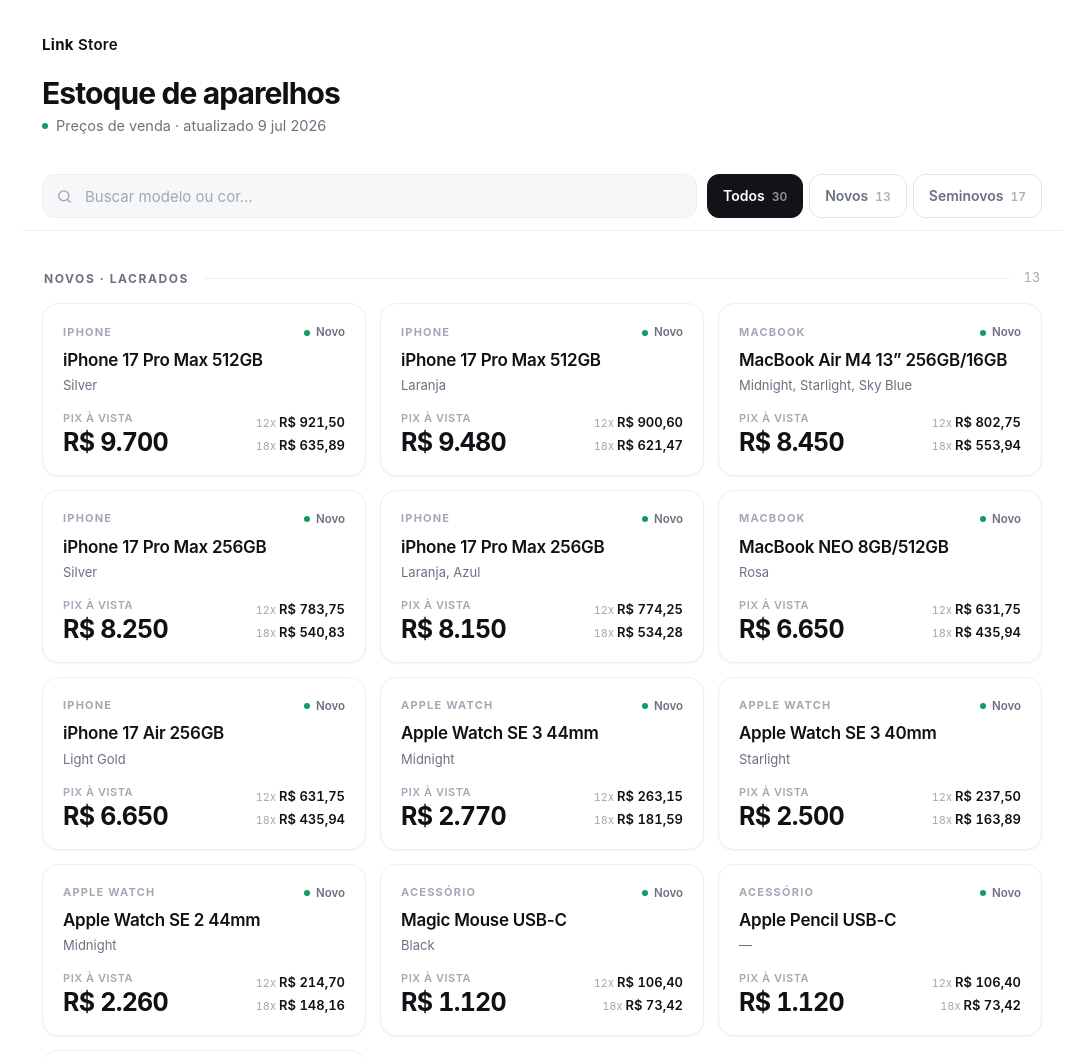
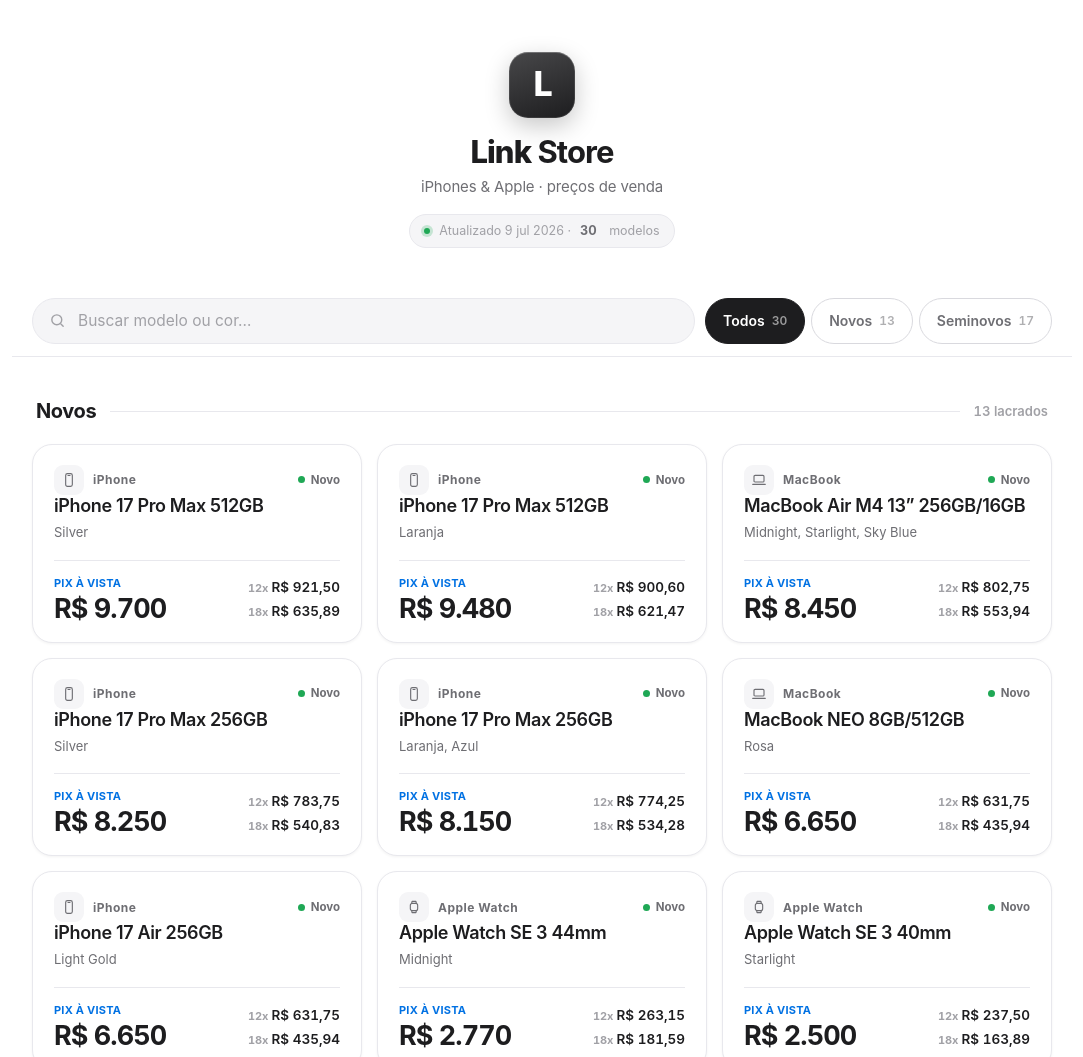
Before and after one commit to raulmockel-wq/estoque-link-store, a plain HTML site: page index.html in a window 1280 px wide. Shown: the top 1057 px of the page, without its empty margins (98-1181 px from the left). Drawn offline with Linux system fonts and the light colour scheme.

Commit message:
Estoque: header centralizado com logo, cara Apple premium, icones por categoria

```diff
--- a/index.html
+++ b/index.html
@@ -3,106 +3,102 @@
 <head>
 <meta charset="utf-8">
 <meta name="viewport" content="width=device-width, initial-scale=1, viewport-fit=cover">
-<title>Estoque Link Store</title>
+<title>Link Store — Estoque</title>
 <meta name="theme-color" content="#FFFFFF" media="(prefers-color-scheme: light)">
-<meta name="theme-color" content="#0B0D11" media="(prefers-color-scheme: dark)">
-</head>
-<body>
+<meta name="theme-color" content="#000000" media="(prefers-color-scheme: dark)">
 <style>
   :root{
-    --bg:#FFFFFF; --panel:#FFFFFF; --soft:#F6F7F9;
-    --ink:#0F1115; --muted:#6A7180; --faint:#A2A8B4;
-    --line:#EDEFF3; --line-2:#E1E4EA;
-    --active:#111318; --on-active:#FFFFFF;
-    --novo:#159A63; --semi:#C0821F;
-    --shadow:0 1px 2px rgba(15,17,21,.05);
-    --shadow-h:0 6px 22px rgba(15,17,21,.09);
+    --bg:#FFFFFF; --soft:#F5F5F7; --card:#FFFFFF;
+    --ink:#1D1D1F; --muted:#6E6E73; --faint:#A1A1A6;
+    --line:#E8E8ED; --line2:#D9D9DE;
+    --accent:#0071E3; --novo:#1FA855; --semi:#C77A00;
+    --shadow:0 1px 3px rgba(0,0,0,.05); --shadow-h:0 10px 34px rgba(0,0,0,.10);
+    --badge-1:#48484A; --badge-2:#1D1D1F;
   }
   @media (prefers-color-scheme:dark){
     :root{
-      --bg:#0B0D11; --panel:#12151B; --soft:#171B22; --ink:#EDEFF3; --muted:#98A0AE; --faint:#666E7C;
-      --line:#20242C; --line-2:#2B303B; --active:#EDEFF3; --on-active:#0B0D11; --novo:#35C88A; --semi:#E0A64B;
-      --shadow:0 1px 2px rgba(0,0,0,.4); --shadow-h:0 8px 26px rgba(0,0,0,.4);
+      --bg:#000000; --soft:#1C1C1E; --card:#161618; --ink:#F5F5F7; --muted:#98989D; --faint:#5C5C61;
+      --line:#242426; --line2:#38383B; --accent:#0A84FF; --novo:#32D74B; --semi:#FF9F0A;
+      --shadow:0 1px 3px rgba(0,0,0,.5); --shadow-h:0 12px 40px rgba(0,0,0,.55);
+      --badge-1:#3A3A3C; --badge-2:#0A0A0B;
     }
   }
-  :root[data-theme="light"]{
-    --bg:#FFFFFF;--panel:#FFFFFF;--soft:#F6F7F9;--ink:#0F1115;--muted:#6A7180;--faint:#A2A8B4;--line:#EDEFF3;--line-2:#E1E4EA;--active:#111318;--on-active:#FFFFFF;--novo:#159A63;--semi:#C0821F;--shadow:0 1px 2px rgba(15,17,21,.05);--shadow-h:0 6px 22px rgba(15,17,21,.09);
-  }
-  :root[data-theme="dark"]{
-    --bg:#0B0D11;--panel:#12151B;--soft:#171B22;--ink:#EDEFF3;--muted:#98A0AE;--faint:#666E7C;--line:#20242C;--line-2:#2B303B;--active:#EDEFF3;--on-active:#0B0D11;--novo:#35C88A;--semi:#E0A64B;--shadow:0 1px 2px rgba(0,0,0,.4);--shadow-h:0 8px 26px rgba(0,0,0,.4);
-  }
+  :root[data-theme="light"]{--bg:#FFFFFF;--soft:#F5F5F7;--card:#FFFFFF;--ink:#1D1D1F;--muted:#6E6E73;--faint:#A1A1A6;--line:#E8E8ED;--line2:#D9D9DE;--accent:#0071E3;--novo:#1FA855;--semi:#C77A00;--shadow:0 1px 3px rgba(0,0,0,.05);--shadow-h:0 10px 34px rgba(0,0,0,.10);--badge-1:#48484A;--badge-2:#1D1D1F}
+  :root[data-theme="dark"]{--bg:#000000;--soft:#1C1C1E;--card:#161618;--ink:#F5F5F7;--muted:#98989D;--faint:#5C5C61;--line:#242426;--line2:#38383B;--accent:#0A84FF;--novo:#32D74B;--semi:#FF9F0A;--shadow:0 1px 3px rgba(0,0,0,.5);--shadow-h:0 12px 40px rgba(0,0,0,.55);--badge-1:#3A3A3C;--badge-2:#0A0A0B}
   *{box-sizing:border-box}
   html{-webkit-text-size-adjust:100%}
-  body{
-    margin:0;background:var(--bg);color:var(--ink);
-    font-family:-apple-system,BlinkMacSystemFont,"SF Pro Text","Segoe UI",Roboto,Helvetica,Arial,sans-serif;
-    -webkit-font-smoothing:antialiased;line-height:1.45;
-  }
-  .wrap{max-width:1040px;margin:0 auto;padding:0 20px 80px}
+  body{margin:0;background:var(--bg);color:var(--ink);font-family:-apple-system,BlinkMacSystemFont,"SF Pro Display","SF Pro Text","Segoe UI",Roboto,Helvetica,Arial,sans-serif;-webkit-font-smoothing:antialiased;line-height:1.45}
+  .wrap{max-width:1060px;margin:0 auto;padding:0 20px 90px}
 
-  header{padding:34px 0 0}
-  .word{font-size:15px;font-weight:600;letter-spacing:.02em;color:var(--ink)}
-  .word b{font-weight:750}
-  h1{margin:22px 0 6px;font-size:30px;font-weight:730;letter-spacing:-.03em;line-height:1.05}
-  .sub{font-size:14.5px;color:var(--muted);display:flex;align-items:center;gap:8px}
-  .dot{width:6px;height:6px;border-radius:50%;background:var(--novo);display:inline-block}
+  header{text-align:center;padding:52px 0 30px}
+  .badge{width:66px;height:66px;margin:0 auto;border-radius:19px;position:relative;background:linear-gradient(160deg,var(--badge-1),var(--badge-2));box-shadow:0 8px 24px rgba(0,0,0,.22), inset 0 1px 0 rgba(255,255,255,.16);display:grid;place-items:center}
+  .badge span{font-size:34px;font-weight:800;color:#fff;letter-spacing:-2px;line-height:1;transform:translateY(-1px)}
+  .badge::after{content:"";position:absolute;inset:0;border-radius:19px;border:1px solid rgba(255,255,255,.10)}
+  .wordmark{margin-top:18px;font-size:31px;font-weight:680;letter-spacing:-.03em;line-height:1}
+  .wordmark b{font-weight:800}
+  .tagline{margin-top:9px;font-size:15px;color:var(--muted);letter-spacing:-.01em}
+  .meta{margin-top:16px;display:inline-flex;align-items:center;gap:9px;font-size:12.5px;color:var(--faint);background:var(--soft);border:1px solid var(--line);border-radius:999px;padding:7px 14px}
+  .meta .g{width:6px;height:6px;border-radius:50%;background:var(--novo);box-shadow:0 0 0 3px color-mix(in srgb,var(--novo) 22%,transparent)}
+  .meta b{color:var(--muted);font-weight:650}
 
-  .bar{position:sticky;top:0;z-index:20;background:color-mix(in srgb,var(--bg) 88%,transparent);backdrop-filter:saturate(180%) blur(12px);
-    margin:26px -20px 0;padding:12px 20px;border-bottom:1px solid var(--line)}
-  .bar-in{display:flex;gap:10px;flex-wrap:wrap;align-items:center;max-width:1040px;margin:0 auto}
-  .search{flex:1 1 220px;display:flex;align-items:center;gap:10px;background:var(--soft);border:1px solid var(--line);
-    border-radius:12px;padding:0 13px;height:44px}
+  .bar{position:sticky;top:0;z-index:20;margin:8px -20px 0;padding:12px 20px;background:color-mix(in srgb,var(--bg) 82%,transparent);backdrop-filter:saturate(180%) blur(20px);border-bottom:1px solid var(--line)}
+  .bar-in{display:flex;gap:10px;flex-wrap:wrap;align-items:center;max-width:1060px;margin:0 auto}
+  .search{flex:1 1 220px;display:flex;align-items:center;gap:10px;background:var(--soft);border:1px solid var(--line);border-radius:999px;padding:0 16px;height:46px}
   .search svg{width:17px;height:17px;color:var(--faint);flex:none}
-  .search input{border:0;outline:0;background:transparent;color:var(--ink);font-size:15px;width:100%;font-family:inherit}
+  .search input{border:0;outline:0;background:transparent;color:var(--ink);font-size:15.5px;width:100%;font-family:inherit}
   .search input::placeholder{color:var(--faint)}
   .chips{display:flex;gap:6px}
-  .chip{font:inherit;font-size:14px;font-weight:560;cursor:pointer;height:44px;padding:0 15px;border-radius:12px;
-    border:1px solid var(--line-2);background:var(--panel);color:var(--muted);display:flex;align-items:center;gap:7px;transition:.15s}
+  .chip{font:inherit;font-size:14px;font-weight:560;cursor:pointer;height:46px;padding:0 17px;border-radius:999px;border:1px solid var(--line2);background:var(--card);color:var(--muted);display:flex;align-items:center;gap:7px;transition:.15s}
   .chip:hover{color:var(--ink)}
-  .chip[aria-pressed="true"]{background:var(--active);border-color:var(--active);color:var(--on-active)}
+  .chip[aria-pressed="true"]{background:var(--ink);border-color:var(--ink);color:var(--bg)}
   .chip .n{font-size:12px;font-variant-numeric:tabular-nums;opacity:.55}
-  .chip:focus-visible{outline:2px solid var(--ink);outline-offset:2px}
+  .chip:focus-visible{outline:2px solid var(--accent);outline-offset:2px}
 
-  .sec{display:flex;align-items:center;gap:14px;margin:38px 2px 16px}
-  .sec .t{font-size:12px;font-weight:700;letter-spacing:.13em;text-transform:uppercase;color:var(--muted)}
+  .sec{display:flex;align-items:center;gap:14px;margin:40px 4px 18px}
+  .sec .t{font-size:20px;font-weight:700;letter-spacing:-.02em}
   .sec .rule{flex:1;height:1px;background:var(--line)}
-  .sec .ct{font-size:12.5px;color:var(--faint);font-variant-numeric:tabular-nums}
+  .sec .ct{font-size:13px;color:var(--faint);font-variant-numeric:tabular-nums;font-weight:560}
 
-  .grid{display:grid;grid-template-columns:repeat(auto-fill,minmax(300px,1fr));gap:14px}
-  .card{background:var(--panel);border:1px solid var(--line);border-radius:16px;padding:20px;
-    box-shadow:var(--shadow);display:flex;flex-direction:column;gap:16px;transition:box-shadow .16s,transform .16s,border-color .16s}
-  .card:hover{box-shadow:var(--shadow-h);transform:translateY(-2px);border-color:var(--line-2)}
-  .eyebrow{display:flex;align-items:center;justify-content:space-between;gap:10px}
-  .cat{font-size:11px;font-weight:650;letter-spacing:.11em;text-transform:uppercase;color:var(--faint)}
-  .state{font-size:11.5px;font-weight:600;color:var(--muted);display:flex;align-items:center;gap:6px}
-  .state .sd{width:6px;height:6px;border-radius:50%}
+  .grid{display:grid;grid-template-columns:repeat(auto-fill,minmax(304px,1fr));gap:15px}
+  .card{background:var(--card);border:1px solid var(--line);border-radius:20px;padding:20px 21px;box-shadow:var(--shadow);display:flex;flex-direction:column;gap:16px;transition:box-shadow .18s,transform .18s,border-color .18s}
+  .card:hover{box-shadow:var(--shadow-h);transform:translateY(-3px);border-color:var(--line2)}
+  .chead{display:flex;align-items:center;gap:9px}
+  .cicon{width:30px;height:30px;border-radius:9px;background:var(--soft);display:grid;place-items:center;color:var(--muted);flex:none}
+  .cicon svg{width:16px;height:16px}
+  .cat{font-size:12px;font-weight:650;letter-spacing:.04em;color:var(--muted)}
+  .state{margin-left:auto;font-size:11.5px;font-weight:650;color:var(--muted);display:flex;align-items:center;gap:6px}
+  .state .sd{width:7px;height:7px;border-radius:50%}
   .state.novo .sd{background:var(--novo)} .state.semi .sd{background:var(--semi)}
-  .name{font-size:17px;font-weight:620;letter-spacing:-.015em;line-height:1.25;margin-top:9px;text-wrap:balance}
-  .det{font-size:13px;color:var(--muted);margin-top:5px}
-  .prices{display:flex;align-items:flex-end;justify-content:space-between;gap:12px}
-  .pix .lbl{font-size:11px;font-weight:600;letter-spacing:.05em;color:var(--faint);text-transform:uppercase}
-  .pix .v{font-size:25px;font-weight:730;letter-spacing:-.03em;font-variant-numeric:tabular-nums;margin-top:3px;line-height:1}
+  .name{font-size:18px;font-weight:640;letter-spacing:-.02em;line-height:1.22;text-wrap:balance}
+  .det{font-size:13px;color:var(--muted);margin-top:6px}
+  .prices{display:flex;align-items:flex-end;justify-content:space-between;gap:12px;border-top:1px solid var(--line);padding-top:15px;margin-top:2px}
+  .pix .lbl{font-size:11px;font-weight:650;letter-spacing:.02em;color:var(--accent);text-transform:uppercase}
+  .pix .v{font-size:27px;font-weight:750;letter-spacing:-.035em;font-variant-numeric:tabular-nums;margin-top:3px;line-height:1}
   .parc{text-align:right;font-variant-numeric:tabular-nums;display:flex;flex-direction:column;gap:4px}
-  .parc .row{font-size:13px;color:var(--muted)}
-  .parc .row b{color:var(--ink);font-weight:600}
-  .parc .row .x{color:var(--faint);font-size:11px;margin-right:3px}
+  .parc .row{font-size:13.5px;color:var(--muted)}
+  .parc .row b{color:var(--ink);font-weight:620}
+  .parc .row .x{color:var(--faint);font-size:11px;font-weight:650;margin-right:3px}
 
-  .empty{text-align:center;color:var(--muted);padding:70px 20px;font-size:15.5px}
-  footer{margin-top:44px;padding-top:20px;border-top:1px solid var(--line);color:var(--faint);font-size:12.5px;text-align:center;line-height:1.85}
+  .empty{text-align:center;color:var(--muted);padding:80px 20px;font-size:16px}
+  footer{margin-top:50px;padding-top:22px;border-top:1px solid var(--line);color:var(--faint);font-size:12.5px;text-align:center;line-height:1.9}
 
   @media (max-width:520px){
+    header{padding:40px 0 24px}
+    .wordmark{font-size:27px}
     .grid{grid-template-columns:1fr}
-    h1{font-size:26px}
     .chips{width:100%}
     .chip{flex:1;justify-content:center;padding:0 8px}
+    .sec .t{font-size:18px}
   }
 </style>
-
+</head>
+<body>
 <div class="wrap">
   <header>
-    <div class="word"><b>Link</b> Store</div>
-    <h1>Estoque de aparelhos</h1>
-    <div class="sub"><span class="dot"></span> Preços de venda &middot; atualizado 9 jul 2026</div>
+    <div class="badge"><span>L</span></div>
+    <div class="wordmark"><b>Link</b> Store</div>
+    <div class="tagline">iPhones &amp; Apple · preços de venda</div>
+    <div class="meta"><span class="g"></span> Atualizado 9 jul 2026 · <b id="m-tot">30</b>&nbsp;modelos</div>
   </header>
 
   <div class="bar">
@@ -121,8 +117,8 @@
 
   <main id="app"></main>
   <footer>
-    Painel interno &middot; uso da equipe &middot; valores de venda (PIX, 12x e 18x)<br>
-    Novos = lacrados com garantia Apple &middot; Seminovos = 90 dias de garantia
+    Painel interno · uso da equipe · valores de venda (PIX, 12x e 18x)<br>
+    Novos = lacrados com garantia Apple · Seminovos = 90 dias de garantia
   </footer>
 </div>
 
@@ -159,6 +155,12 @@
   {m:"iPhone 14 128GB", d:"preto", e:"seminovo", pix:2899},
   {m:"iPhone 14 128GB", d:"azul, lilás · bateria 80%", e:"seminovo", pix:2699},
 ];
+const IC={
+  iPhone:'<svg viewBox="0 0 24 24" fill="none" stroke="currentColor" stroke-width="1.7"><rect x="7" y="2.5" width="10" height="19" rx="2.6"/><path d="M10.5 5.2h3" stroke-linecap="round"/></svg>',
+  "Apple Watch":'<svg viewBox="0 0 24 24" fill="none" stroke="currentColor" stroke-width="1.7"><rect x="6.5" y="6.5" width="11" height="11" rx="3"/><path d="M8.5 6.5l.6-3h5.8l.6 3M8.5 17.5l.6 3h5.8l.6-3" stroke-linecap="round" stroke-linejoin="round"/></svg>',
+  MacBook:'<svg viewBox="0 0 24 24" fill="none" stroke="currentColor" stroke-width="1.7"><rect x="4.5" y="5" width="15" height="10" rx="1.6"/><path d="M2.5 18.5h19" stroke-linecap="round"/></svg>',
+  "Acessório":'<svg viewBox="0 0 24 24" fill="none" stroke="currentColor" stroke-width="1.7"><circle cx="12" cy="12" r="8"/><circle cx="12" cy="12" r="2.4"/></svg>'
+};
 const brl=(v,dec)=>"R$ "+Number(v).toLocaleString("pt-BR",{minimumFractionDigits:dec?2:0,maximumFractionDigits:dec?2:0});
 const x12=p=>(p*1.14)/12, x18=p=>(p*1.18)/18;
 const norm=s=>s.toLowerCase().normalize("NFD").replace(/[̀-ͯ]/g,"");
@@ -166,10 +168,10 @@
 let filtro="todos", termo="";
 const app=document.getElementById("app");
 function card(it){
-  const cls=it.e==="novo"?"novo":"semi", rot=it.e==="novo"?"Novo":"Seminovo";
+  const cls=it.e==="novo"?"novo":"semi", rot=it.e==="novo"?"Novo":"Seminovo", cat=categoria(it.m);
   return `<article class="card">
     <div>
-      <div class="eyebrow"><span class="cat">${categoria(it.m)}</span><span class="state ${cls}"><span class="sd"></span>${rot}</span></div>
+      <div class="chead"><span class="cicon">${IC[cat]}</span><span class="cat">${cat}</span><span class="state ${cls}"><span class="sd"></span>${rot}</span></div>
       <div class="name">${it.m}</div>
       <div class="det">${it.d}</div>
     </div>
@@ -188,8 +190,8 @@
   const nov=DADOS.filter(it=>it.e==="novo"&&match(it));
   const sem=DADOS.filter(it=>it.e==="seminovo"&&match(it));
   let h="";
-  if(nov.length) h+=`<div class="sec"><span class="t">Novos · lacrados</span><span class="rule"></span><span class="ct">${nov.length}</span></div><div class="grid">${nov.map(card).join("")}</div>`;
-  if(sem.length) h+=`<div class="sec"><span class="t">Seminovos</span><span class="rule"></span><span class="ct">${sem.length}</span></div><div class="grid">${sem.map(card).join("")}</div>`;
+  if(nov.length) h+=`<div class="sec"><span class="t">Novos</span><span class="rule"></span><span class="ct">${nov.length} lacrados</span></div><div class="grid">${nov.map(card).join("")}</div>`;
+  if(sem.length) h+=`<div class="sec"><span class="t">Seminovos</span><span class="rule"></span><span class="ct">${sem.length} aparelhos</span></div><div class="grid">${sem.map(card).join("")}</div>`;
   if(!nov.length&&!sem.length) h=`<div class="empty">Nada encontrado pra "<b>${termo}</b>". Tenta outro modelo ou cor.</div>`;
   app.innerHTML=h;
 }
@@ -204,4 +206,5 @@
 }));
 render();
 </script>
-</body></html>
+</body>
+</html>
```
